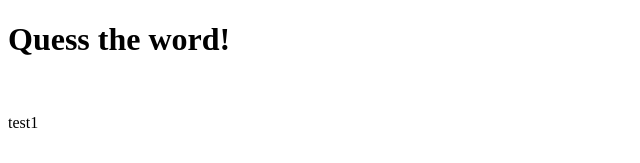
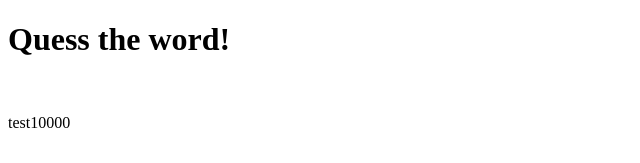
Before and after one commit to Motsar/appGame, a plain HTML site: page index.html in a window 1280 px wide. Shown: the top 163 px of the page, 0-640 px from the left. Drawn offline with Linux system fonts and the light colour scheme.

Commit message:
uus jama

```diff
--- a/index.html
+++ b/index.html
@@ -12,7 +12,7 @@
 </head>
 <body>
     <h1>Quess the word!</h1><br>
-    <p>test1</p><br>
+    <p>test10000</p><br>
     <div id="setWord">
         <label for="setTheWord">Set the word!</label><br>
         <input type="text" id="setTheWord" name="setTheWord"><br>
```
